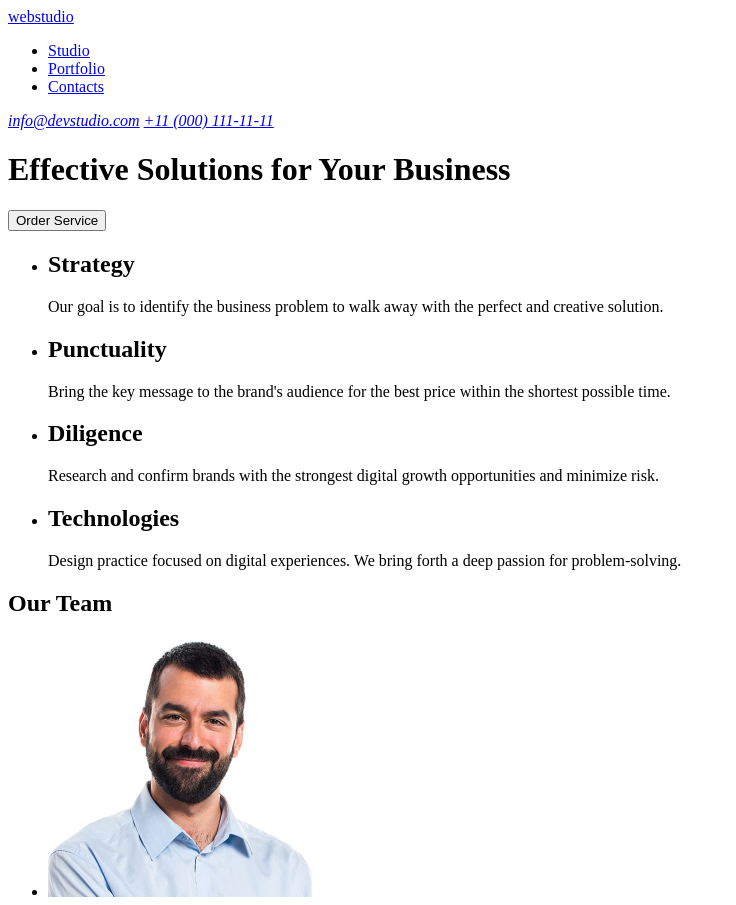
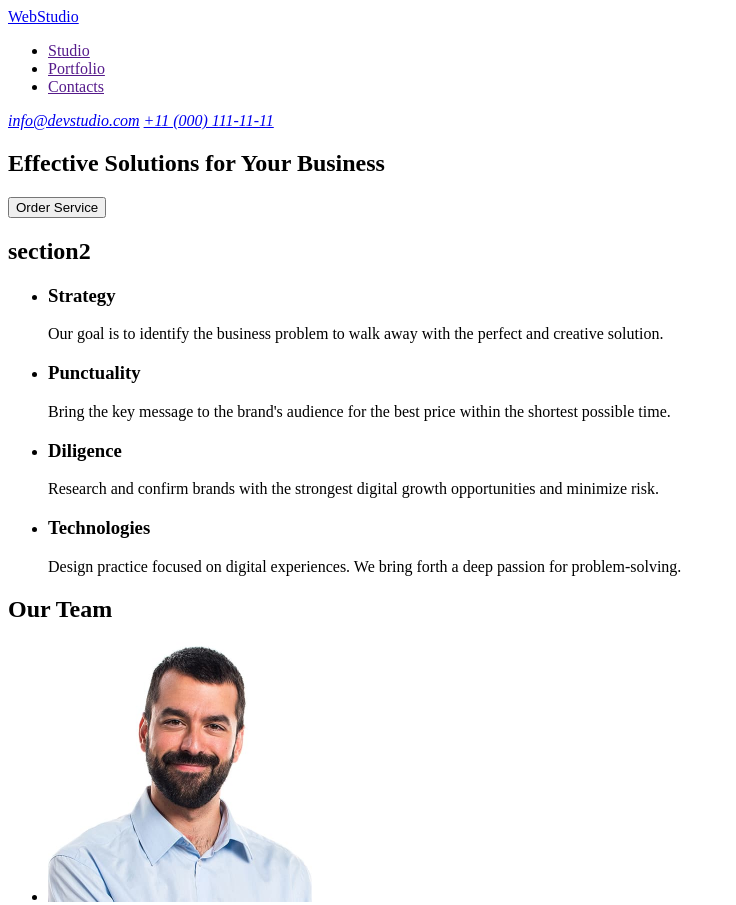
Before and after one commit to Uffaser/goit-markup-hw-01, a plain HTML site: page index.html in a window 1280 px wide. Shown: the top 905 px of the page, without its empty margins (0-736 px from the left). Drawn offline with Linux system fonts and the light colour scheme.

Commit message:
Add files via upload

```diff
--- a/index.html
+++ b/index.html
@@ -7,58 +7,61 @@
 </head>
 <body>
     <header>
-        <a href="/">webstudio</a>
         <nav>
+            <a href="./index.html">WebStudio</a>
             <ul>
                 <li>
-                    <a href="#studio">Studio</a>
+                    <a href="">Studio</a>
                 </li>
                 <li>
-                    <a href="#portfotio">Portfolio</a>
+                    <a href="">Portfolio</a>
                 </li>
                 <li>
-                    <a href="#contact">Contacts</a>
+                    <a href="">Contacts</a>
                 </li>
             </ul>
         </nav>
-        <address id="contact">
+        <address>
             <a href="mailto:info@devstudio.com">info@devstudio.com</a>
             <a href="tel:+110001111111">+11 (000) 111-11-11</a>
         </address>
     </header>
     <main>
-            <h1 id="studio">
-                Effective Solutions
-                for Your Business
-            </h1>
+        <section>
+            <h1>Effective Solutions for Your Business</h1>
             <button type="button">Order Service</button>
+        </section>
+        <section>
+            <h2>section2</h2>
         <ul>
             <li>
-                <h2 id="portfotio">Strategy</h2>
+                <h3>Strategy</h3>
                 <p>
                     Our goal is to identify the business
                     problem to walk away with the perfect and creative solution.
                 </p>
             </li>
             <li>
-                <h2>Punctuality</h2>
+                <h3>Punctuality</h3>
                 <p>
                     Bring the key message to the brand's audience for the best price within the shortest possible time.
                 </p>
             </li>
             <li>
-                <h2>Diligence</h2>
+                <h3>Diligence</h3>
                 <p>
                     Research and confirm brands with the strongest digital growth opportunities and minimize risk.
                 </p>
             </li>
             <li>
-                <h2>Technologies</h2>
+                <h3>Technologies</h3>
                 <p>
                     Design practice focused on digital experiences. We bring forth a deep passion for problem-solving.
                 </p>
             </li>
         </ul>
+        </section>
+        <section>
             <h2>Our Team</h2>
             <ul>
                 <li>
@@ -89,9 +92,10 @@
                     </p>
                 </li>
             </ul>
+        </section>
     </main>
     <footer>
-            <p><strong>web</strong>studio</p>
+            <a href="./index.html">WebStudio</a>
             <p>
                 Increase the flow of customers and sales for your business with digital marketing & growth solutions.
             </p>
```
